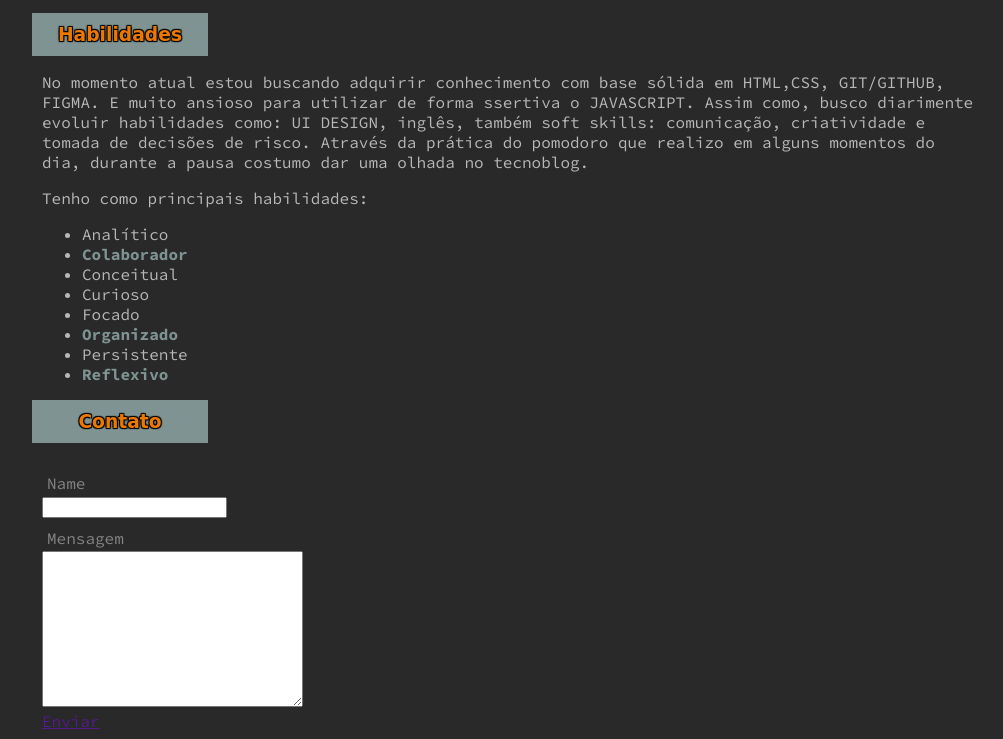
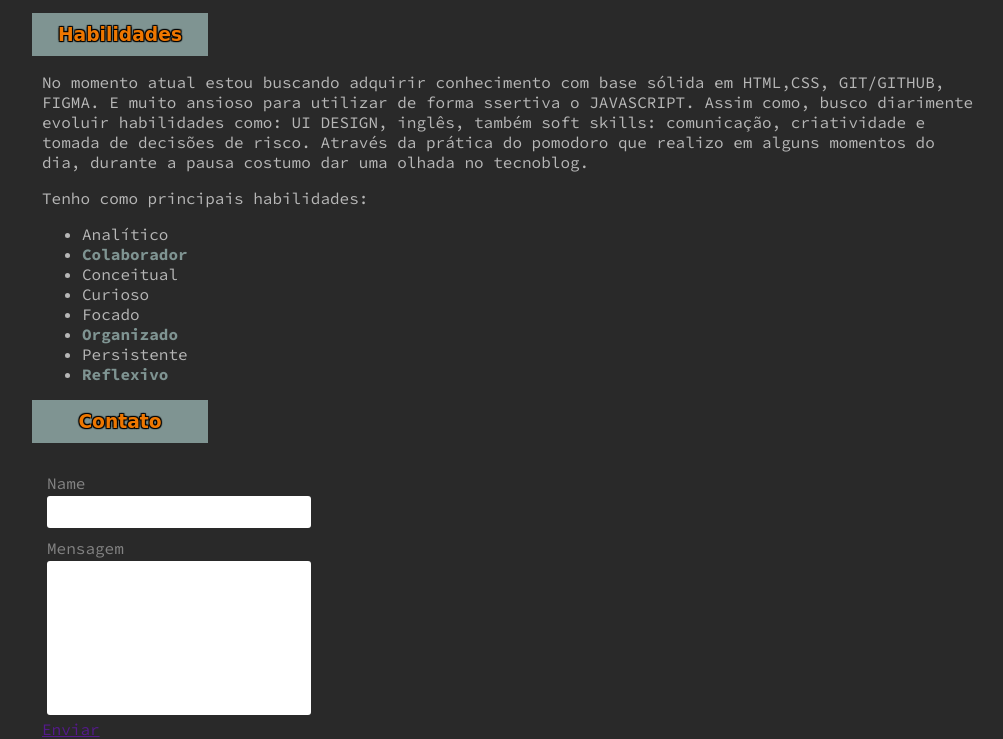
Before and after one commit to Zevid-Lucas/Zevid-Lucas.github.io, a plain HTML site: page index.html in a window 1280 px wide. Shown: the part 540-1279 px from the top of the page, without its empty margins (128-1131 px from the left). Drawn offline with Linux system fonts and the light colour scheme; a web font is replaced by a local one.

Commit message:
Stylize input and textarea

```diff
--- a/style.css
+++ b/style.css
@@ -110,3 +110,26 @@ body {
   display: block;
   margin: 10px 0px 3px 5px;
 }
+
+input {
+  margin-left: 5px;
+}
+
+input {
+  border: 0px solid;
+  border-radius: 3px;
+  height: 30px;
+  width: 260px;
+}
+
+*:focus {
+  outline: 0;
+}
+
+textarea {
+  border: 0 solid;
+  border-radius: 3px;
+  margin-left: 5px;
+  resize: none;
+  min-width: 260px;
+}
```
